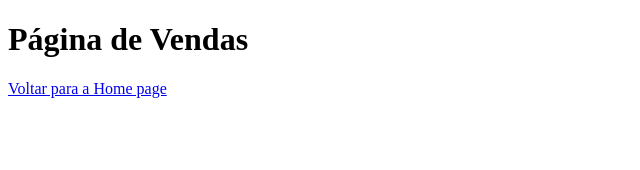
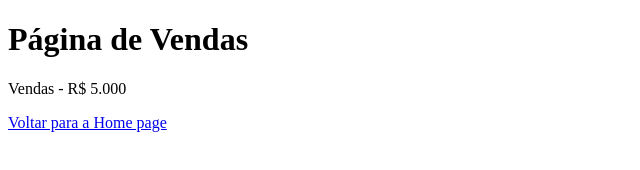
Before and after one commit to carlosdev27/aulagithub, a plain HTML site: page Site de vendas/pagina de vendas.html in a window 1280 px wide. Shown: the whole page, without its empty margins (0-640 px from the left). Drawn offline with Linux system fonts and the light colour scheme.

Commit message:
Acrescentado o valor de Vendas

```diff
--- a/Site de vendas/pagina de vendas.html
+++ b/Site de vendas/pagina de vendas.html
@@ -7,6 +7,7 @@
 </head>
 <body>
     <h1>Página de Vendas</h1>
+    <p>Vendas - R$ 5.000</p>
     <a href="index.html">Voltar para a Home page</a>
 </body>
 </html>
```
